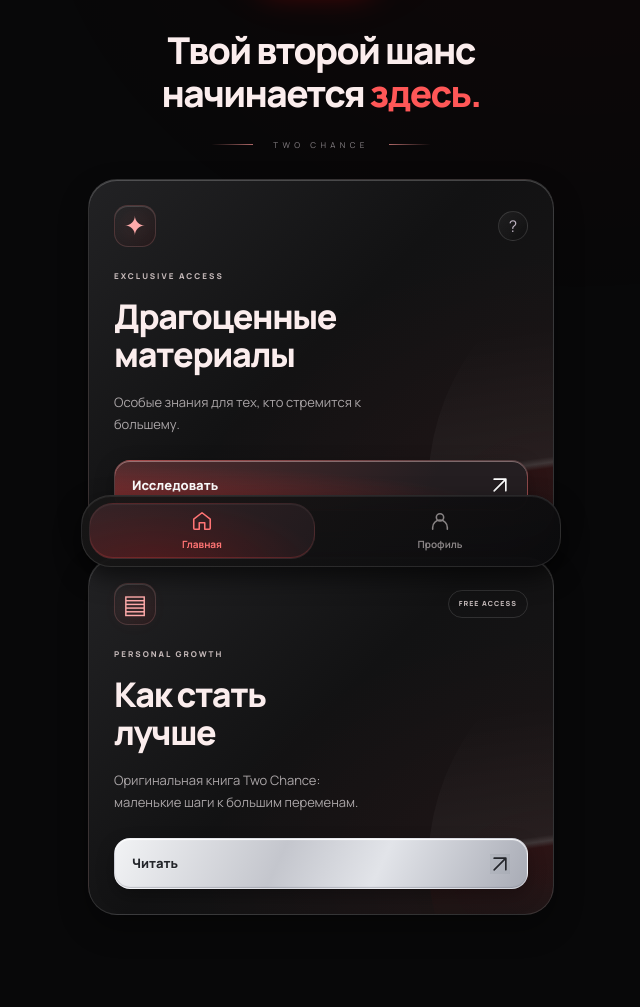
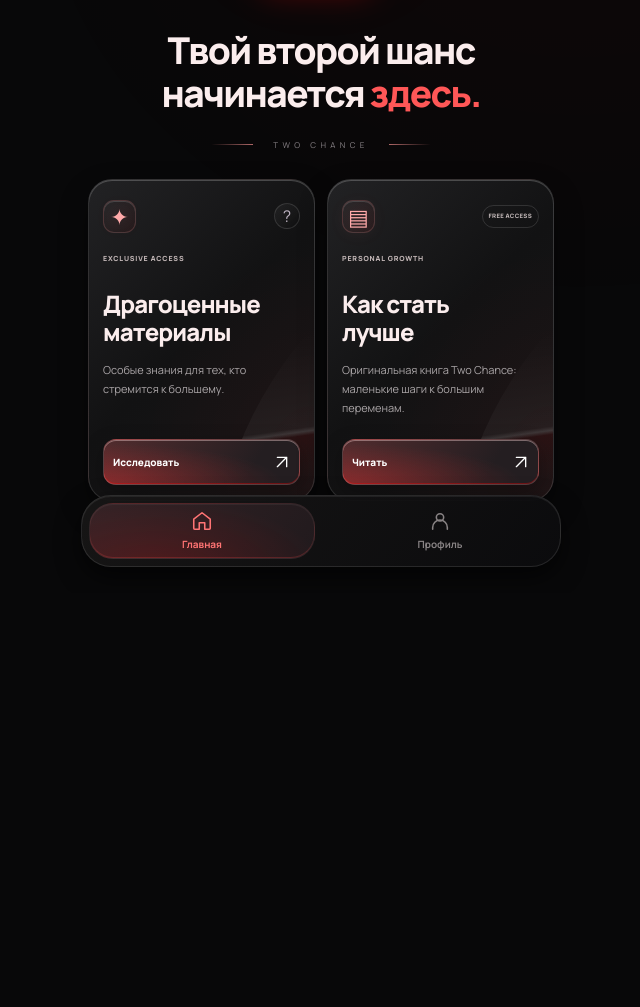
Before and after one commit to deprimes2/two-chance, a FastAPI app: page / in a window 1280 px wide. Shown: the part 223-1230 px from the top of the page, without its empty margins (319-959 px from the left). After the commit the page ends 790 px from the top, so only its background shows below. Run offline with FastAPI, Linux system fonts and the light colour scheme; parts of the project's set-up code (start-up, migrations or seed data) failed here and were passed over; some libraries are stand-ins or nearby versions.

Commit message:
Place book to right of materials and match action button colors

```diff
--- a/index.html
+++ b/index.html
@@ -14,7 +14,7 @@
     </script>
     <script src="https://telegram.org/js/telegram-web-app.js">
     </script>
-    <link rel="stylesheet" href="/static/style.css?v=redorbit6">
+    <link rel="stylesheet" href="/static/style.css?v=twocol7">
 </head>
   <body>
     <div id="splash" class="splash" aria-label="Загрузка приложения">
@@ -209,7 +209,7 @@
         </button>
       </div>
     </div>
-    <script src="/static/app.js?v=redorbit6" defer>
+    <script src="/static/app.js?v=twocol7" defer>
     </script>
   </body>
 </html>
--- a/static/style.css
+++ b/static/style.css
@@ -601,8 +601,8 @@ body::before { background:radial-gradient(ellipse at 70% 10%,#ff000008,transpare
 #application .cards .feature-card h2 { max-width:280px; font-size:clamp(27px,7.2vw,34px); line-height:1.12; letter-spacing:-.04em; }
 #application .cards .feature-card p { max-width:270px; margin:18px 0 25px; color:#aaa5a7; font-size:13px; line-height:1.7; }
 #application .cards .primary,#application .cards .secondary { margin-top:auto; min-height:51px; border-radius:16px; padding:12px 17px; font-size:13px; }
-#application .cards .knowledge .primary { color:#fff; background:radial-gradient(ellipse at 0 100%,#ff303059,transparent 65%),linear-gradient(120deg,#522c2e,#241e21 75%); border-color:#ffaaaa3b; box-shadow:inset 0 1px #ffdada66,inset 0 -1px #ff000059,0 6px 20px #0004; text-shadow:none; }
-#application .cards .knowledge .primary span { background:none; box-shadow:none; font-size:22px; }
+#application .cards .knowledge .primary, #application .cards .book .secondary { color:#fff; background:radial-gradient(ellipse at 0 100%,#ff303059,transparent 65%),linear-gradient(120deg,#522c2e,#241e21 75%); border-color:#ffaaaa3b; box-shadow:inset 0 1px #ffdada66,inset 0 -1px #ff000059,0 6px 20px #0004; text-shadow:none; }
+#application .cards .knowledge .primary span, #application .cards .book .secondary span { background:none; box-shadow:none; font-size:22px; }
 #application .cards .free-pill { color:#c4baba; border-color:#ffffff20; font-size:7px; }
 .bottom-nav { left:14px; right:14px; bottom:calc(10px + env(safe-area-inset-bottom,0px)); max-width:480px; margin:auto; border:1px solid #a8a8a82b; border-radius:30px; padding:7px; background:linear-gradient(130deg,#181717ed,#0c0c0eed); box-shadow:inset 0 1px #ffffff12,0 10px 24px #0009; }
 .bottom-nav button { width:50%; min-height:56px; border-radius:24px; }
@@ -613,3 +613,17 @@ body::before { background:radial-gradient(ellipse at 70% 10%,#ff000008,transpare
 @media(max-width:320px) { #application .home-nav { height:215px; } #application .cards .feature-card { padding:20px; } .hero-signature { gap:12px; } }
 @media(prefers-reduced-motion:reduce) { #application .crystal-object,#application .brand-symbol::before,#application .brand-symbol::after { animation:none; } }
 .button-arrow { display:block; width:20px; height:20px; fill:none; stroke:currentColor; stroke-width:2; stroke-linecap:round; stroke-linejoin:round; }
+
+/* Materials on the left, book on the right. */
+#application .cards { grid-template-columns:repeat(2,minmax(0,1fr)); gap:12px; align-items:stretch; }
+#application .cards .feature-card { display:flex; flex-direction:column; padding:20px 14px 15px; border-radius:24px; }
+#application .cards .card-top { gap:6px; margin-bottom:20px; }
+#application .cards .card-icon { width:33px; height:33px; border-radius:11px; font-size:22px; }
+#application .cards .help { width:26px; height:26px; }
+#application .cards .free-pill { padding:6px; font-size:6px; letter-spacing:.05em; }
+#application .cards .eyebrow { min-height:25px; margin-bottom:12px; font-size:7px; line-height:1.7; letter-spacing:.12em; }
+#application .cards .feature-card h2 { max-width:100%; font-size:clamp(18px,5.2vw,24px); line-height:1.18; overflow-wrap:break-word; }
+#application .cards .feature-card p { margin:15px 0 22px; font-size:11px; line-height:1.7; }
+#application .cards .primary,#application .cards .secondary { min-height:46px; padding:10px 9px; gap:5px; font-size:10px; border-radius:13px; }
+#application .cards .button-arrow { width:16px; height:16px; }
+@media(max-width:320px) { #application .cards { gap:8px; } #application .cards .feature-card { padding:17px 10px 12px; } #application .cards .card-icon { width:26px; height:28px; font-size:18px; } #application .cards .free-pill { font-size:5px; padding:5px; } #application .cards .primary,#application .cards .secondary { padding:10px 6px; gap:3px; font-size:9px; } #application .cards .button-arrow { width:12px; height:12px; } }
--- a/templates/index.html
+++ b/templates/index.html
@@ -14,7 +14,7 @@
     </script>
     <script src="https://telegram.org/js/telegram-web-app.js">
     </script>
-    <link rel="stylesheet" href="/static/style.css?v=redorbit6">
+    <link rel="stylesheet" href="/static/style.css?v=twocol7">
 </head>
   <body>
     <div id="splash" class="splash" aria-label="Загрузка приложения">
@@ -209,7 +209,7 @@
         </button>
       </div>
     </div>
-    <script src="/static/app.js?v=redorbit6" defer>
+    <script src="/static/app.js?v=twocol7" defer>
     </script>
   </body>
 </html>
```
